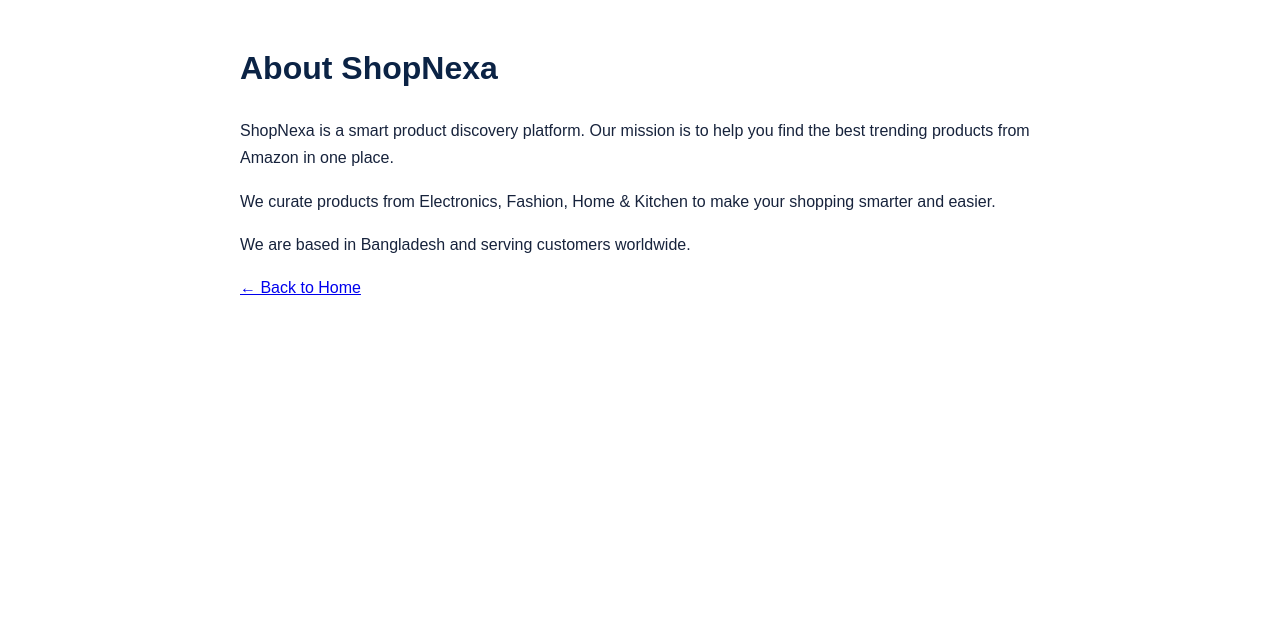
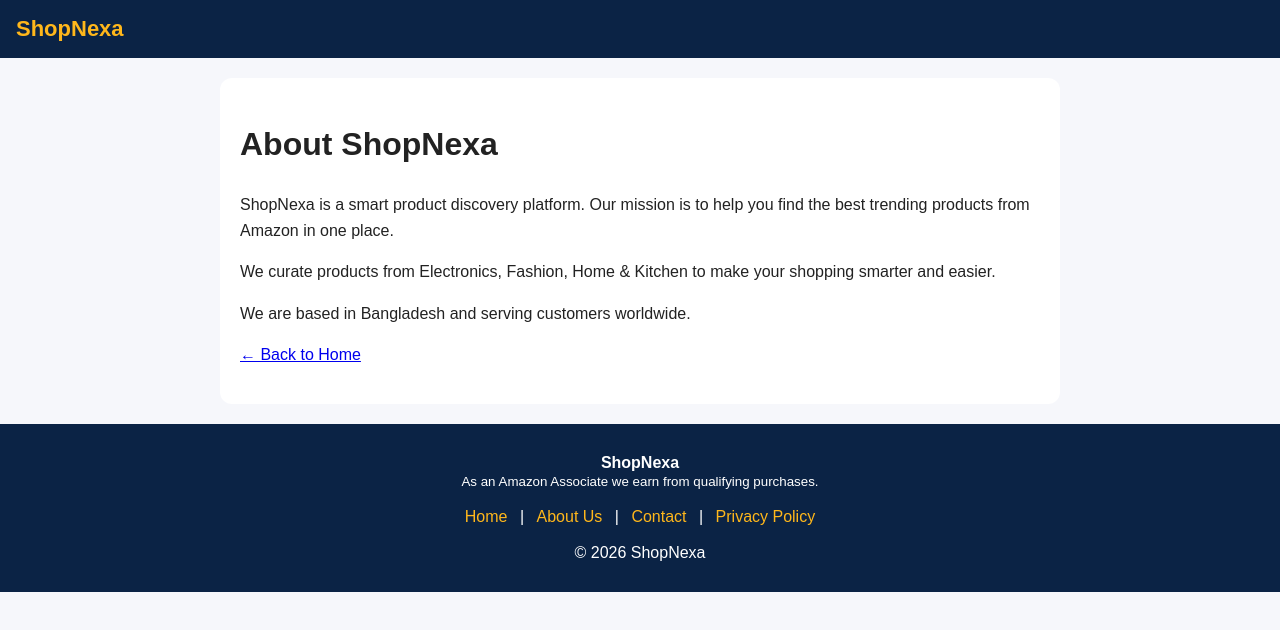
Before and after one commit to miahsulaman994-rgb/ShopNexa, a plain HTML site: page about.html in a window 1280 px wide. Drawn offline with Linux system fonts and the light colour scheme.

Commit message:
Revamp about.html with new layout and footer

```diff
--- a/about.html
+++ b/about.html
@@ -1 +1,12 @@
- <!doctype html><html lang="bn"><head><meta charset="utf-8"><meta name="viewport" content="width=device-width,initial-scale=1"><title>About Us - ShopNexa</title><style>body{font-family:Arial,sans-serif;max-width:800px;margin:0 auto;padding:20px;line-height:1.7;color:#17233c}h1{color:#0b2345}</style></head><body><h1>About ShopNexa</h1><p>ShopNexa is a smart product discovery platform. Our mission is to help you find the best trending products from Amazon in one place.</p><p>We curate products from Electronics, Fashion, Home & Kitchen to make your shopping smarter and easier.</p><p>We are based in Bangladesh and serving customers worldwide.</p><p><a href="index.html">← Back to Home</a></p></body></html>
+<!doctype html><html lang="en"><head><meta charset="utf-8"><meta name="viewport" content="width=device-width,initial-scale=1"><title>About Us - ShopNexa</title><style>body{margin:0;font-family:Arial;background:#f6f7fb;color:#222}header{background:#0b2345;color:#fff;padding:16px}header a{color:#ffb71b;text-decoration:none;font-weight:800;font-size:22px}.box{max-width:800px;margin:20px auto;background:#fff;padding:20px;border-radius:12px;line-height:1.6}footer{text-align:center;padding:30px;background:#0b2345;color:#fff}footer a{color:#ffb71b;margin:0 8px;text-decoration:none}</style></head><body>
+<header><a href="index.html">ShopNexa</a></header>
+<div class="box">
+<h1>About ShopNexa</h1>
+<p>ShopNexa is a smart product discovery platform. Our mission is to help you find the best trending products from Amazon in one place.</p>
+<p>We curate products from Electronics, Fashion, Home & Kitchen to make your shopping smarter and easier.</p>
+<p>We are based in Bangladesh and serving customers worldwide.</p>
+<p><a href="index.html">← Back to Home</a></p>
+</div>
+<footer><b>ShopNexa</b><br><small>As an Amazon Associate we earn from qualifying purchases.</small><br><br>
+<a href="index.html">Home</a> | <a href="about.html">About Us</a> | <a href="contact.html">Contact</a> | <a href="privacy.html">Privacy Policy</a><br><br>© 2026 ShopNexa</footer>
+</body></html>
```
